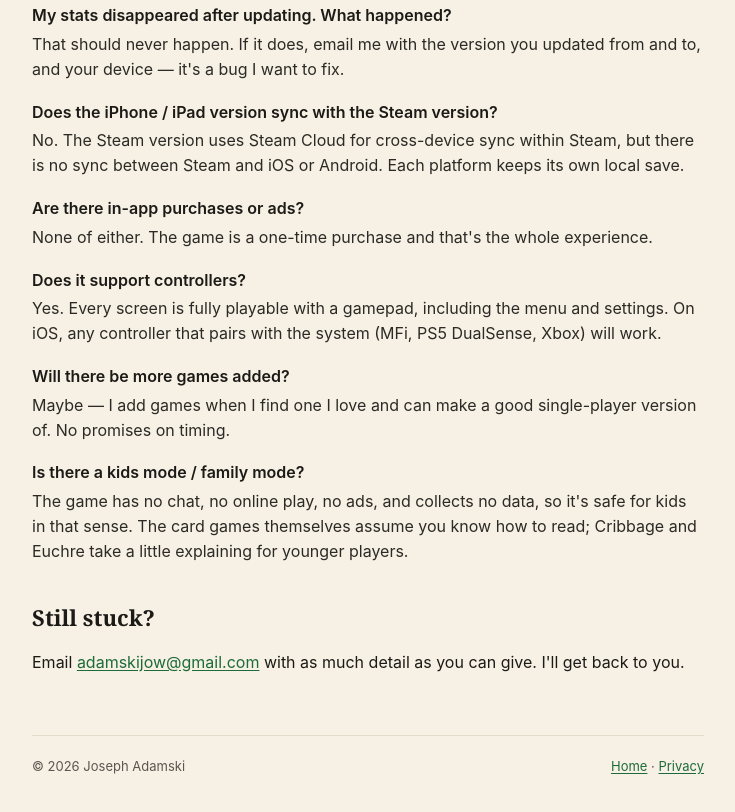
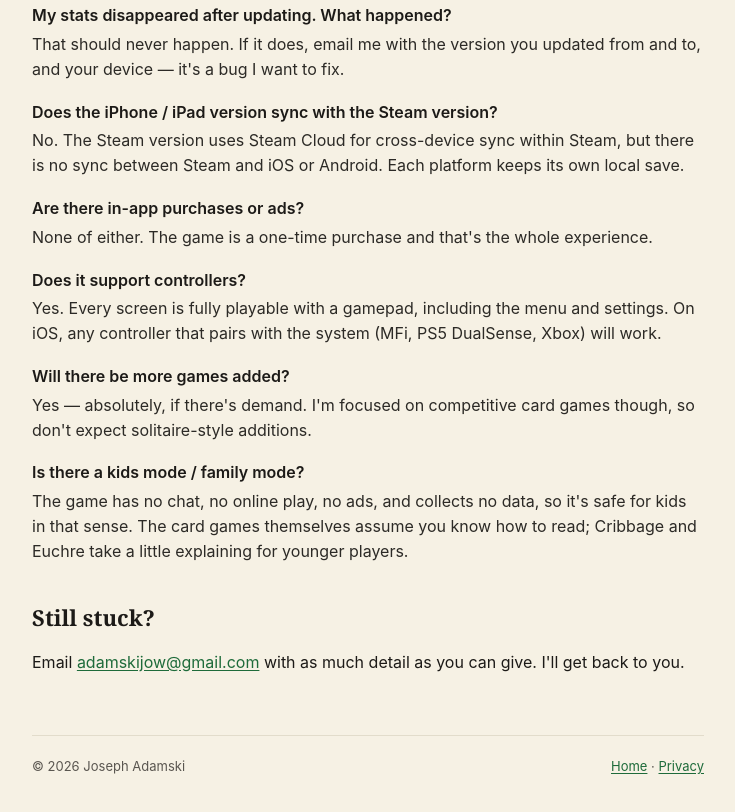
Before and after one commit to adamskijow/GigiPubDocs, a plain HTML site: page support.html in a window 1280 px wide. Shown: the part 859-1671 px from the top of the page, without its empty margins (272-1007 px from the left). Drawn offline with Linux system fonts and the light colour scheme.

Commit message:
support: reframe "more games" FAQ as a yes, focused on competitive games
Co-Authored-By: Claude Opus 4.7 (1M context) <noreply@anthropic.com>

```diff
--- a/support.html
+++ b/support.html
@@ -61,7 +61,7 @@
 <dd>Yes. Every screen is fully playable with a gamepad, including the menu and settings. On iOS, any controller that pairs with the system (MFi, PS5 DualSense, Xbox) will work.</dd>
 
 <dt>Will there be more games added?</dt>
-<dd>Maybe — I add games when I find one I love and can make a good single-player version of. No promises on timing.</dd>
+<dd>Yes — absolutely, if there's demand. I'm focused on competitive card games though, so don't expect solitaire-style additions.</dd>
 
 <dt>Is there a kids mode / family mode?</dt>
 <dd>The game has no chat, no online play, no ads, and collects no data, so it's safe for kids in that sense. The card games themselves assume you know how to read; Cribbage and Euchre take a little explaining for younger players.</dd>
```
